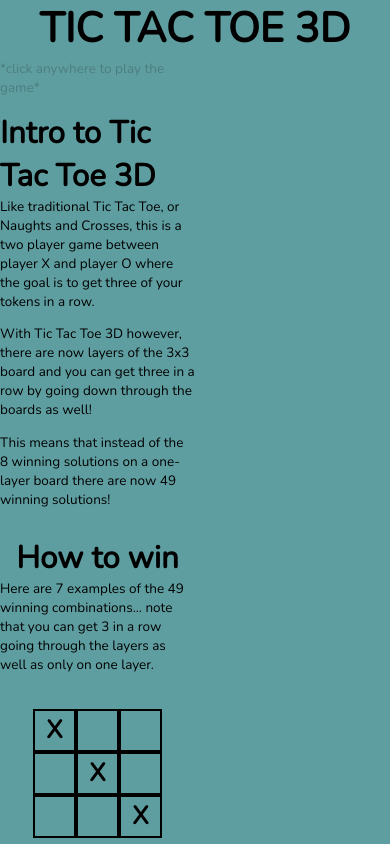
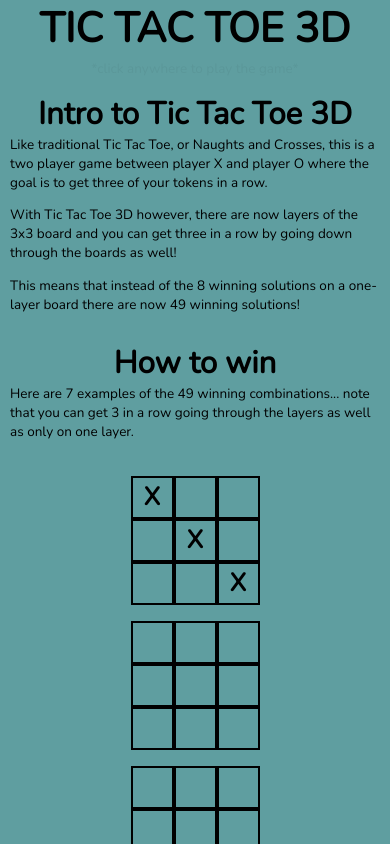
Before and after one commit to Iamasamwich/ttt3d, a React (Create React App) app: page / in a window 390 px wide. Shown: the top 844 px of the page. Built offline with nearby package versions, Linux system fonts and the light colour scheme.

Commit message:
responsive styling on how to page

```diff
--- a/src/style/style.css
+++ b/src/style/style.css
@@ -238,4 +238,9 @@ p {
   .reset-advice {
     display: none;
   }
+
+  .howTo {
+    grid-column: 1/span 2;
+    margin: 0 10px;
+  }
 }
```
Also changed, not shown: 1 other file (tests, documents, lock files or other folders).
